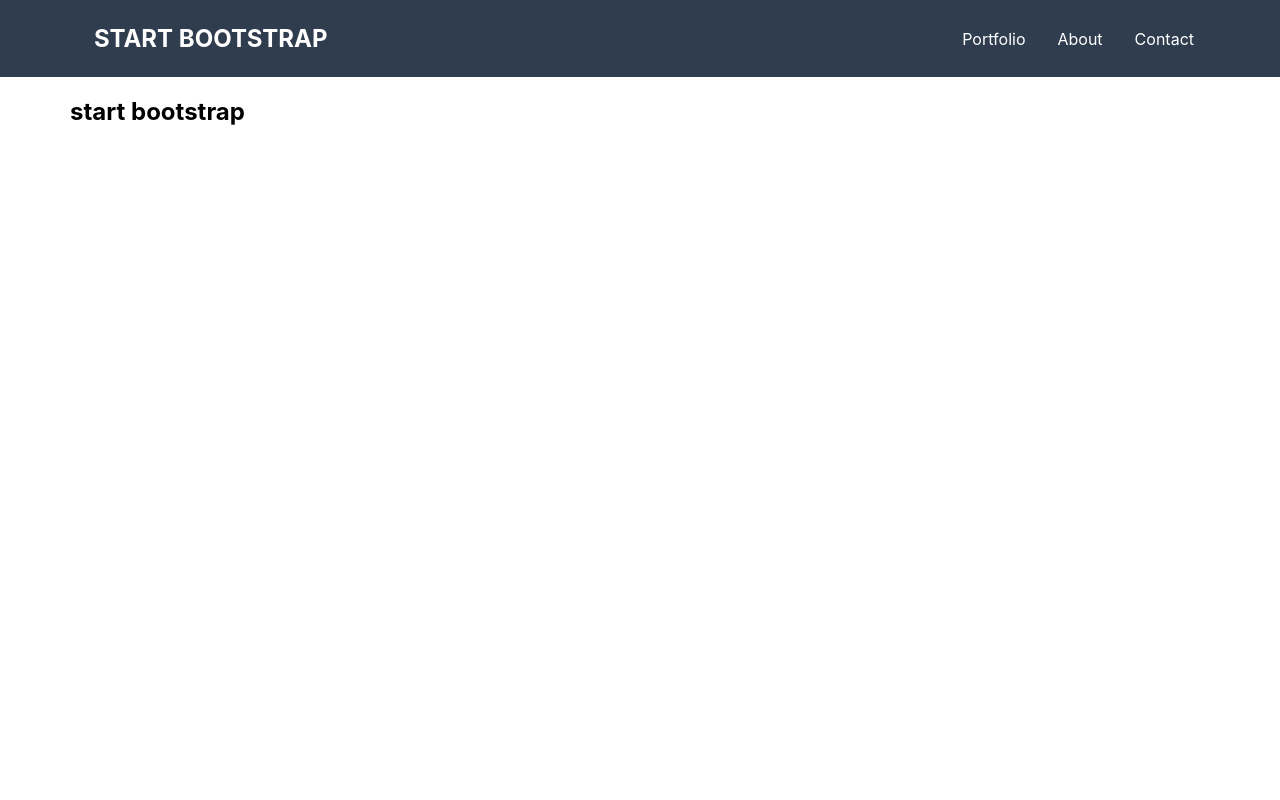
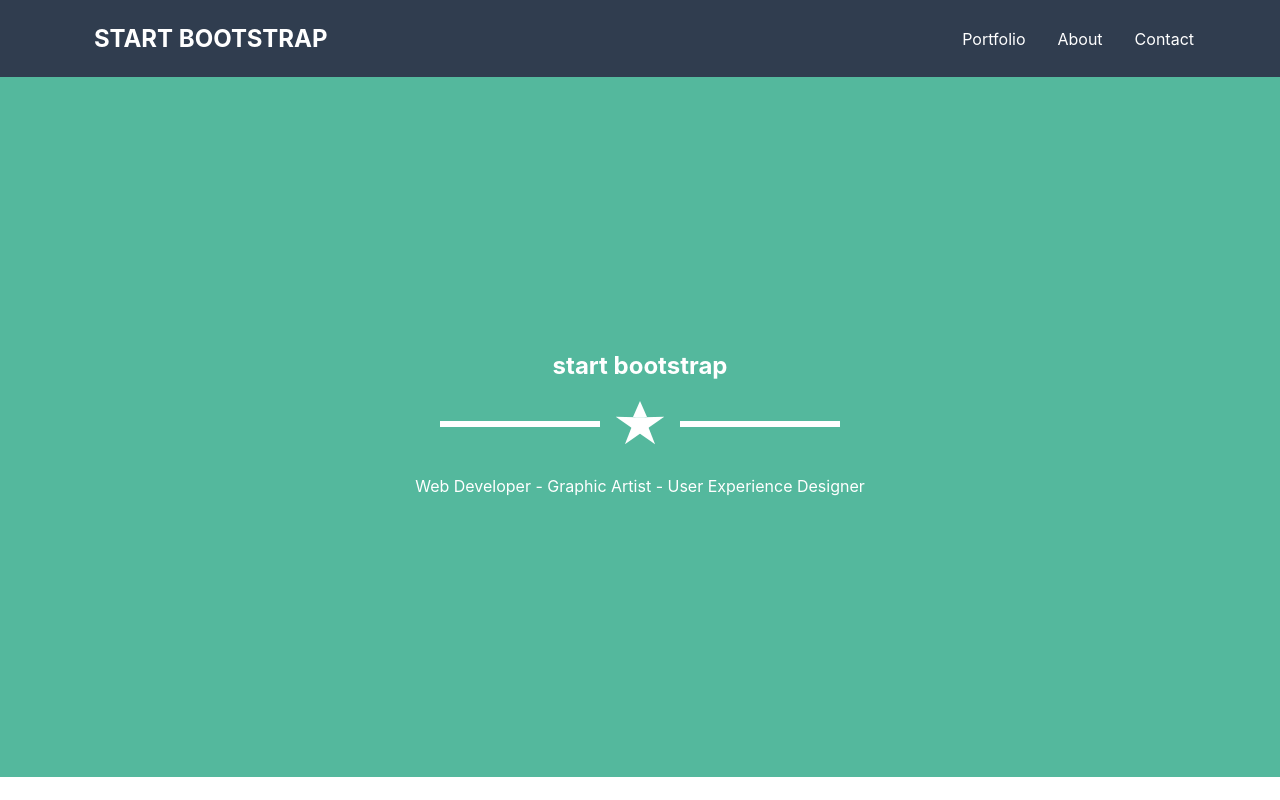
Before and after one commit to kowalus23/interviewme-landing, a React (Create React App) app: page / in a window 1280 px wide. Built offline with nearby package versions, Linux system fonts and the light colour scheme.

Commit message:
small fixes and almost done welcome content

```diff
--- a/src/js/components/Welcome.js
+++ b/src/js/components/Welcome.js
@@ -1,8 +1,10 @@
 import React from 'react';
+import '../../styles/components/Welcome.scss';
 
 const Welcome = ({info}) => {
   const {title, additional} = info;
-  console.log(additional)
+  const description = additional.join(' - ');
+
   return (
     <>
       <section className="section-welcome">
@@ -11,12 +13,12 @@ const Welcome = ({info}) => {
             <h2 className="section-welcome__content__title">
               {title}
             </h2>
-            <div className="star-wrapper">
-              <div className="star-content">
-                <div className="star-content--star"/>
-              </div>
+            <div className="star-content">
+              <div className="star-content__star"/>
             </div>
-
+            <div className="section-welcome__content__description">
+              <p>{description}</p>
+            </div>
           </div>
         </div>
       </section>
--- a/src/styles/_space-star.scss
+++ b/src/styles/_space-star.scss
@@ -1,11 +1,3 @@
-.star-wrapper {
-  width: 100%;
-  height: 100vh;
-  display: flex;
-  justify-content: center;
-  align-items: center;
-}
-
 .star-content {
   position: relative;
   height: 40px;
@@ -24,7 +16,7 @@
     margin-right: 0.9em;
     margin-bottom: 1.2em;
     border-right: 0.3em solid transparent;
-    border-bottom: 0.7em solid #00e5af;
+    border-bottom: 0.7em solid $text-contrast;
     border-left: 0.3em solid transparent;
     font-size: 24px;
 
@@ -37,7 +29,7 @@
       top: 0.6em;
       left: -1em;
       border-right: 1em solid transparent;
-      border-bottom: 0.7em solid #00e5af;
+      border-bottom: 0.7em solid $text-contrast;
       border-left: 1em solid transparent;
       transform: rotate(-35deg);
     }
@@ -55,7 +47,7 @@
     right: -180px;
     width: 160px;
     height: 6px;
-    background-color: #00e5af;
+    background-color: $text-contrast;
   }
 
   &::before {
@@ -65,6 +57,6 @@
     left: -180px;
     width: 160px;
     height: 6px;
-    background-color: #00e5af;
+    background-color: $text-contrast;
   }
 }
--- a/src/styles/components/App.scss
+++ b/src/styles/components/App.scss
@@ -1,8 +1,10 @@
 @import "../variables";
 
 .container {
+  @include widthAndHeight(100%, 100%);
   margin: 0 auto;
   max-width: 1140px;
+
   @media (max-width: 1200px) {
     max-width: 1140px;
   }
--- a/src/styles/components/Welcome.scss
+++ b/src/styles/components/Welcome.scss
@@ -2,25 +2,25 @@
 @import "../space-star";
 
 .section-welcome {
-  @include widthAndHeight(100%, null);
-  background-color: $secondary-color;
+  @include widthAndHeight(100%, 700px);
+  background-color: $primary-color;
 
   &__content {
-    @include flexible(flex, space-between, center, null, null);
+    @include flexible(flex, center, center, column, null);
+    @include widthAndHeight(null, 100%);
 
     &__title {
-      margin: auto 0;
+      margin: 0;
       padding: 1em;
       color: $text-contrast;
     }
 
-    &__sections {
+    &__description {
       @include flexible(flex, null, null, null, null);
-      list-style: none;
-      color: $text-contrast;
 
-      li {
-        padding: 0.5em 1em;
+      p {
+        padding: 1em;
+        color: $text-contrast
       }
     }
   }
```
